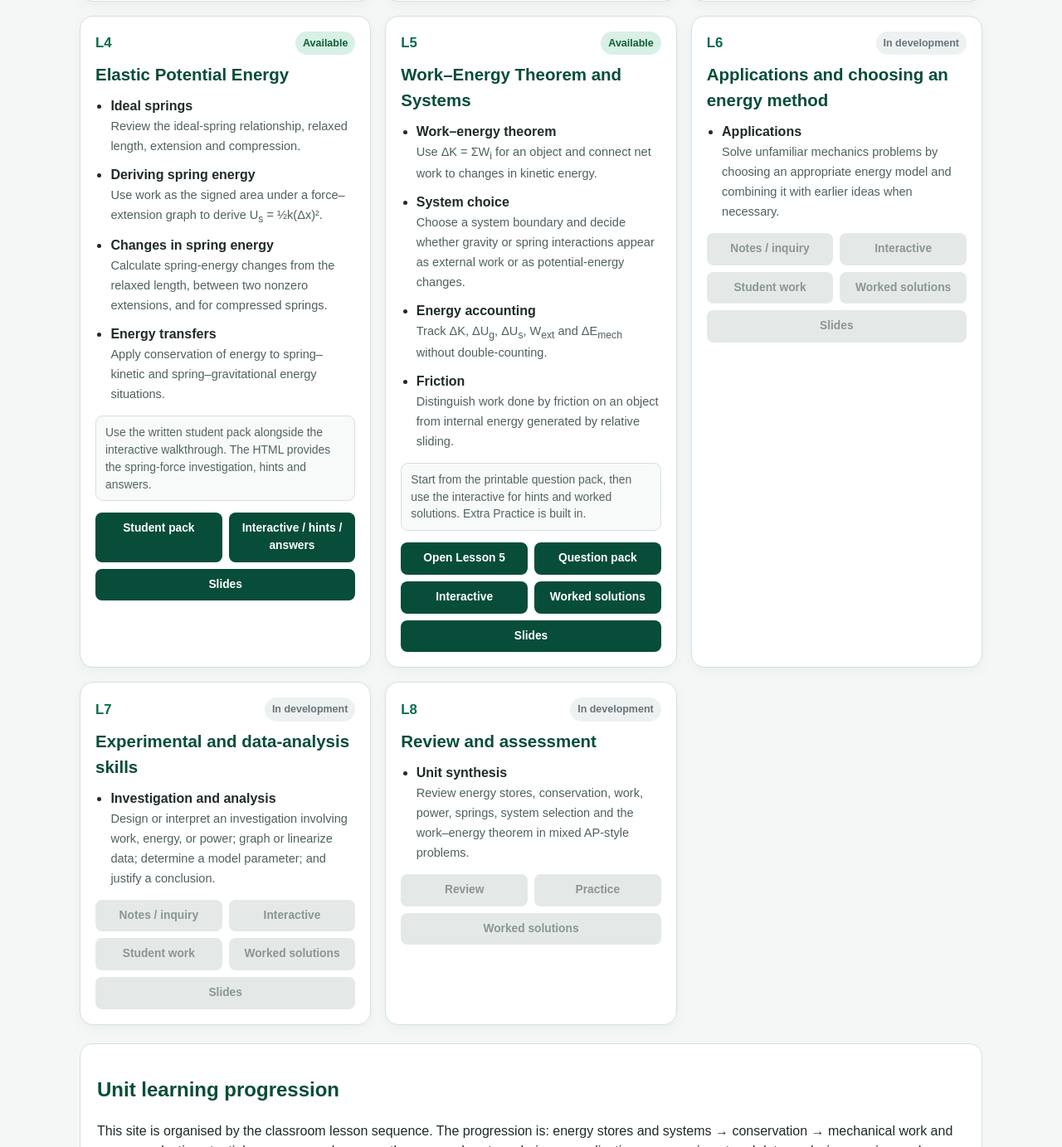
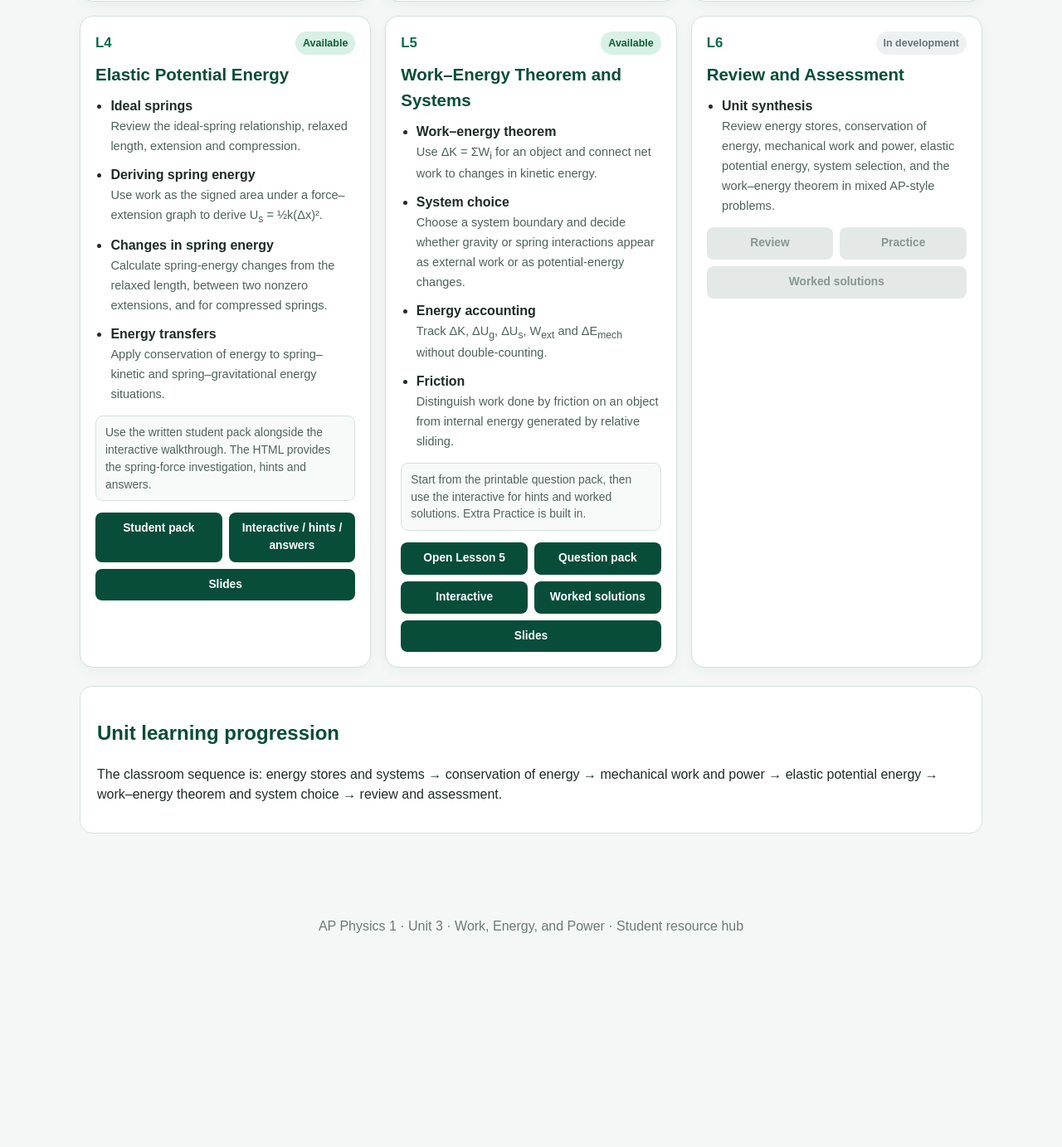
Before and after one commit to Ajarnpat/P1U3, a plain HTML site: page index.html in a window 1280 px wide. Shown: the part 1417-2800 px from the top of the page at 83% size. After the commit the page ends 2576 px from the top, so only its background shows below. Drawn offline with Linux system fonts and the light colour scheme.

Commit message:
Add files via upload

```diff
--- a/index.html
+++ b/index.html
@@ -192,7 +192,7 @@ footer {
 
 <nav>
   <div class="wrap">
-    <a href="#l1">L1</a><a href="#l2">L2</a><a href="#l3">L3</a><a href="#l4">L4</a><a href="#l5">L5</a><a href="#l6">L6</a><a href="#l7">L7</a><a href="#l8">L8</a>
+    <a href="#l1">L1</a><a href="#l2">L2</a><a href="#l3">L3</a><a href="#l4">L4</a><a href="#l5">L5</a><a href="#l6">L6</a>
     <a href="#how">How to use</a>
   </div>
 </nav>
@@ -290,29 +290,26 @@ footer {
       </div>
     </article>
     <article class="lesson-card" id="l6">
-      <div class="lesson-head"><div class="lesson-number">L6</div><span class="status dev">In development</span></div>
-      <h2>Applications and choosing an energy method</h2>
-      <ul class="targets"><li><strong>Applications</strong><br><span>Solve unfamiliar mechanics problems by choosing an appropriate energy model and combining it with earlier ideas when necessary.</span></li></ul>
-      <div class="resource-grid"><span class="resource-btn disabled">Notes / inquiry</span><span class="resource-btn disabled">Interactive</span><span class="resource-btn disabled">Student work</span><span class="resource-btn disabled">Worked solutions</span><span class="resource-btn disabled">Slides</span></div>
-    </article>
-    <article class="lesson-card" id="l7">
-      <div class="lesson-head"><div class="lesson-number">L7</div><span class="status dev">In development</span></div>
-      <h2>Experimental and data-analysis skills</h2>
-      <ul class="targets"><li><strong>Investigation and analysis</strong><br><span>Design or interpret an investigation involving work, energy, or power; graph or linearize data; determine a model parameter; and justify a conclusion.</span></li></ul>
-      <div class="resource-grid"><span class="resource-btn disabled">Notes / inquiry</span><span class="resource-btn disabled">Interactive</span><span class="resource-btn disabled">Student work</span><span class="resource-btn disabled">Worked solutions</span><span class="resource-btn disabled">Slides</span></div>
-    </article>
-    <article class="lesson-card" id="l8">
-      <div class="lesson-head"><div class="lesson-number">L8</div><span class="status dev">In development</span></div>
-      <h2>Review and assessment</h2>
-      <ul class="targets"><li><strong>Unit synthesis</strong><br><span>Review energy stores, conservation, work, power, springs, system selection and the work–energy theorem in mixed AP-style problems.</span></li></ul>
-      <div class="resource-grid"><span class="resource-btn disabled">Review</span><span class="resource-btn disabled">Practice</span><span class="resource-btn disabled">Worked solutions</span></div>
+      <div class="lesson-head">
+        <div class="lesson-number">L6</div>
+        <span class="status dev">In development</span>
+      </div>
+      <h2>Review and Assessment</h2>
+      <ul class="targets">
+        <li><strong>Unit synthesis</strong><br><span>Review energy stores, conservation of energy, mechanical work and power, elastic potential energy, system selection, and the work–energy theorem in mixed AP-style problems.</span></li>
+      </ul>
+      <div class="resource-grid">
+        <span class="resource-btn disabled">Review</span>
+        <span class="resource-btn disabled">Practice</span>
+        <span class="resource-btn disabled">Worked solutions</span>
+      </div>
     </article>
 
 </div>
 
 <section class="scope">
   <h2>Unit learning progression</h2>
-  <p>This site is organised by the classroom lesson sequence. The progression is: energy stores and systems → conservation → mechanical work and power → elastic potential energy → work–energy theorem and system choice → applications → experiment and data analysis → review and assessment.</p>
+  <p>The classroom sequence is: energy stores and systems → conservation of energy → mechanical work and power → elastic potential energy → work–energy theorem and system choice → review and assessment.</p>
 </section>
 </main>
 <footer>AP Physics 1 · Unit 3 · Work, Energy, and Power · Student resource hub</footer>
```
Also changed, not shown: l5/AP_P1_U3_L5_Interactive.html (+2 -2 lines), l5/index.html (+2 -2 lines), 3 other files.
